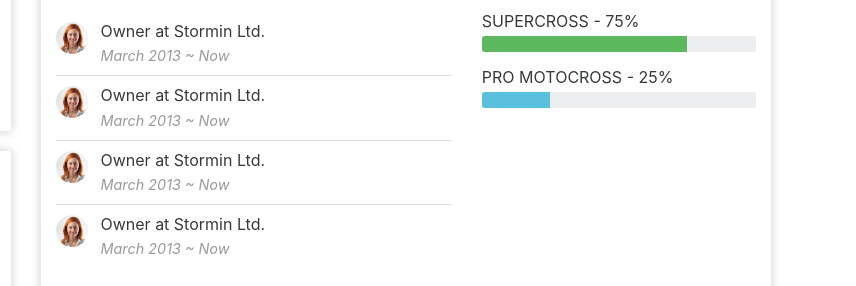
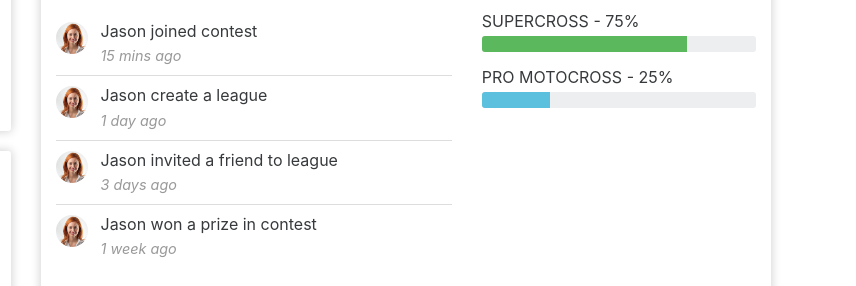
Before and after one commit to codmania/motofront, a website: page racer_profile.html in a window 1280 px wide. Shown: the part 808-1094 px from the top of the page, 424-1280 px from the left. Drawn offline with Linux system fonts and the light colour scheme; a script that the page names is missing; files whose address does not match are found by name.

Commit message:
chagne content of activity on racer profile

```diff
--- a/racer_profile.html
+++ b/racer_profile.html
@@ -360,10 +360,10 @@ WARNING: Respond.js doesn't work if you view the page via file://
                                             <img class="avatar" src="assets/images/Portfolios/profile.jpg" alt="Activity Picture">
                                             <div class="content">
                                                 <a class="text-default">
-                                                    Owner at Stormin Ltd.
+                                                    Jason joined contest
                                                 </a>
                                                 <div class="text-meta">
-                                                    March 2013 ~ Now
+                                                    15 mins ago
                                                 </div>
                                             </div>
                                         </div>
@@ -371,10 +371,10 @@ WARNING: Respond.js doesn't work if you view the page via file://
                                             <img class="avatar" src="assets/images/Portfolios/profile.jpg" alt="Activity Picture">
                                             <div class="content">
                                                 <a class="text-default">
-                                                    Owner at Stormin Ltd.
+                                                    Jason create a league
                                                 </a>
                                                 <div class="text-meta">
-                                                    March 2013 ~ Now
+                                                    1 day ago
                                                 </div>
                                             </div>
                                         </div>
@@ -382,10 +382,10 @@ WARNING: Respond.js doesn't work if you view the page via file://
                                             <img class="avatar" src="assets/images/Portfolios/profile.jpg" alt="Activity Picture">
                                             <div class="content">
                                                 <a class="text-default">
-                                                    Owner at Stormin Ltd.
+                                                    Jason invited a friend to league
                                                 </a>
                                                 <div class="text-meta">
-                                                    March 2013 ~ Now
+                                                    3 days ago
                                                 </div>
                                             </div>
                                         </div>
@@ -393,10 +393,10 @@ WARNING: Respond.js doesn't work if you view the page via file://
                                             <img class="avatar" src="assets/images/Portfolios/profile.jpg" alt="Activity Picture">
                                             <div class="content">
                                                 <a class="text-default">
-                                                    Owner at Stormin Ltd.
+                                                    Jason won a prize in contest
                                                 </a>
                                                 <div class="text-meta">
-                                                    March 2013 ~ Now
+                                                    1 week ago
                                                 </div>
                                             </div>
                                         </div>
```
